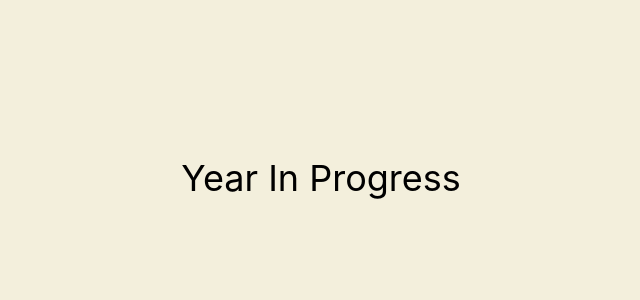
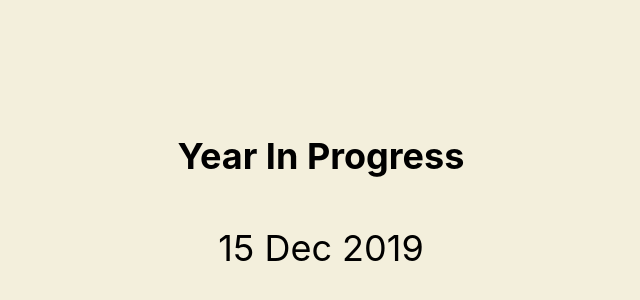
Before and after one commit to GowthamSiddarth/year-in-progress, a React (Create React App) app: page / in a window 1280 px wide. Shown: the part 222-522 px from the top of the page, without its empty margins (319-959 px from the left). Built offline with nearby package versions, Linux system fonts and the light colour scheme.

Commit message:
Create state for app and render today's date

```diff
--- a/src/App.js
+++ b/src/App.js
@@ -1,14 +1,30 @@
-import React from 'react';
+import React, { Component } from 'react';
+import moment from "moment";
 import './App.css';
 
-function App() {
+class App extends Component {
+
+  constructor() {
+    super();
+
+    this.state = {
+      percentage: 0,
+      day: new Date().toLocaleString()
+    };
+  }
+
+  render() {
     return (
       <div className="App">
         <header className="App-header">
-        Year In Progress
+          <h4>Year In Progress</h4>
+          <div className="today">
+            {moment(this.state.day).format('DD MMM YYYY')}
+          </div>
         </header>
       </div>
     );
   }
+}
 
 export default App;
```
Lines whose indentation alone changed are shown as unchanged.
